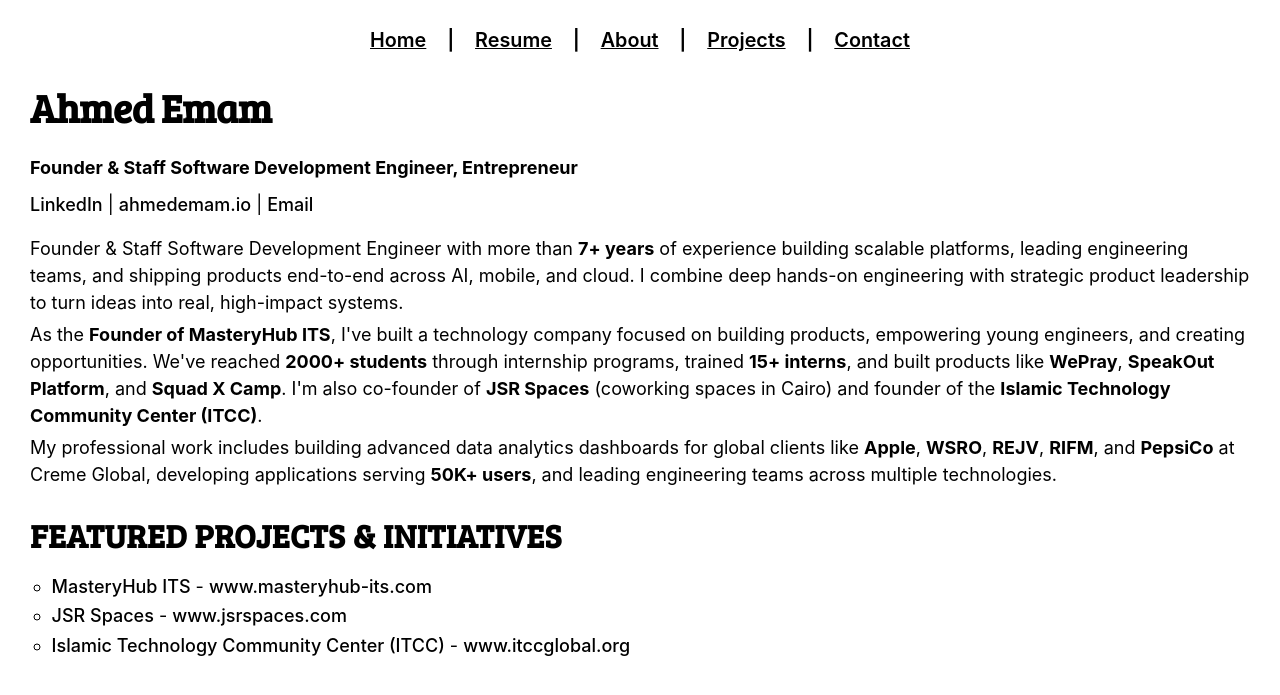
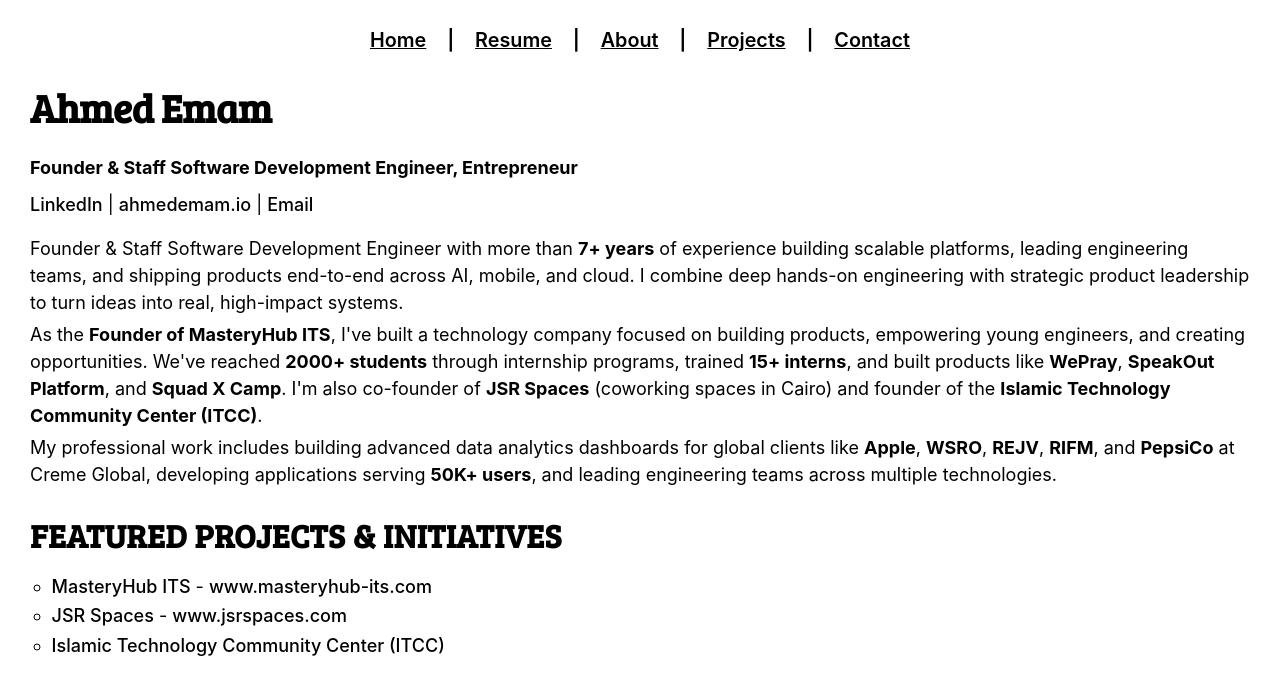
Before and after one commit to ahmedemam/ahmedemam.github.io, a Jekyll site: the page built from index.html, in a window 1280 px wide. Shown: the top 695 px of the page. Built offline with Jekyll 4.4.1, drawn with Linux system fonts in a browser that asks for light colours.

Commit message:
Remove ITCC website link from Featured Projects

```diff
--- a/index.html
+++ b/index.html
@@ -28,6 +28,6 @@ title: "Ahmed Emam."
     <a href="{{ site.baseurl }}/texts/jsr-spaces/">JSR Spaces</a> - <a href="http://www.jsrspaces.com" target="_blank" rel="noopener noreferrer">www.jsrspaces.com</a>
   </li>
   <li class="text-title">
-    <a href="{{ site.baseurl }}/texts/itcc/">Islamic Technology Community Center (ITCC)</a> - <a href="http://www.itccglobal.org" target="_blank" rel="noopener noreferrer">www.itccglobal.org</a>
+    <a href="{{ site.baseurl }}/texts/itcc/">Islamic Technology Community Center (ITCC)</a>
   </li>
 </ul>
```
